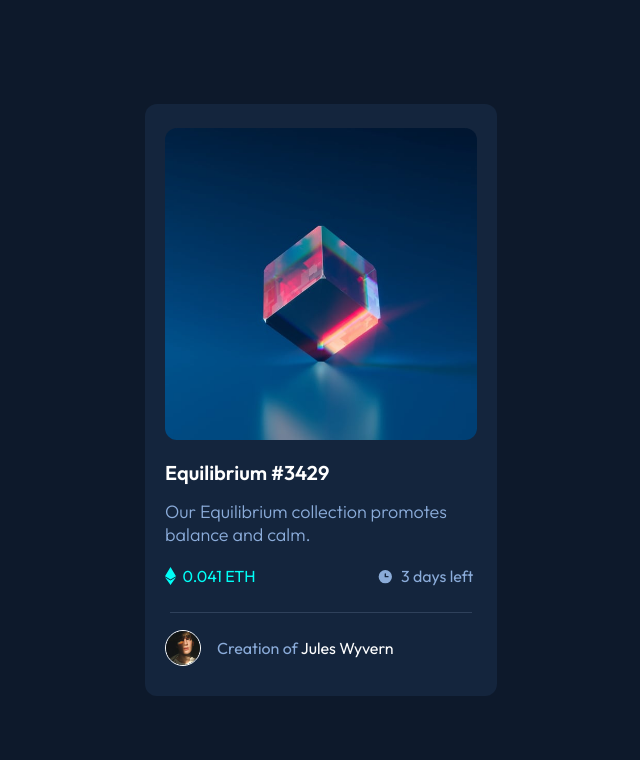
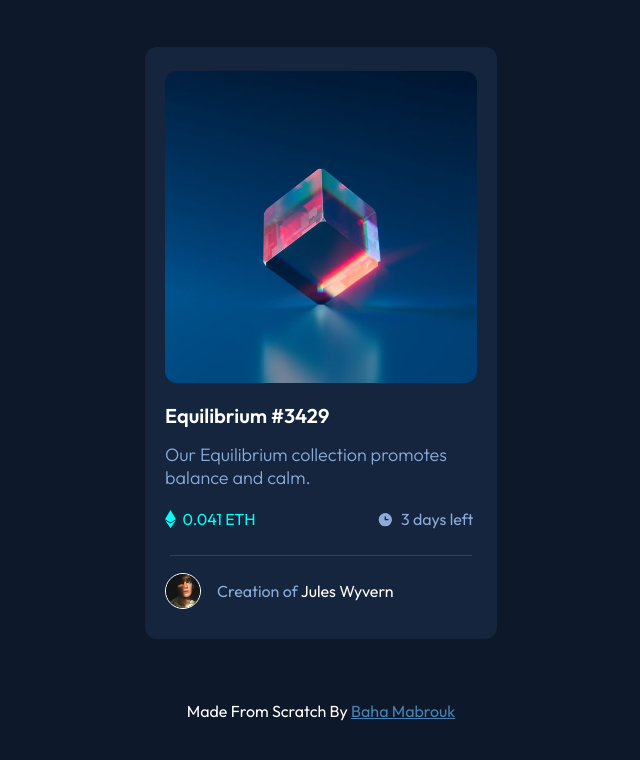
Before and after one commit to bahamab/nft-preview-card-component, a plain HTML site: page index.html in a window 1280 px wide. Shown: the whole page, without its empty margins (319-959 px from the left). Drawn offline with Linux system fonts and the light colour scheme.

Commit message:
Add files via upload

```diff
--- a/index.html
+++ b/index.html
@@ -48,5 +48,11 @@
         >Creation of <span class="creator-name">Jules Wyvern</span></span
       >
     </div>
+    <span class="credit"
+      >Made From Scratch By
+      <a href="https://www.linkedin.com/in/bahamabrouk" target="_blank"
+        >Baha Mabrouk</a
+      ></span
+    >
   </body>
 </html>
--- a/styles.css
+++ b/styles.css
@@ -132,3 +132,12 @@ body {
 .creator-name {
   color: hsl(0, 0%, 100%);
 }
+
+.credit {
+  margin: auto;
+  position: relative;
+  bottom: 2rem;
+}
+.credit a {
+  color: steelblue;
+}
```
Also changed, not shown: favicon-32x32.png (added).
